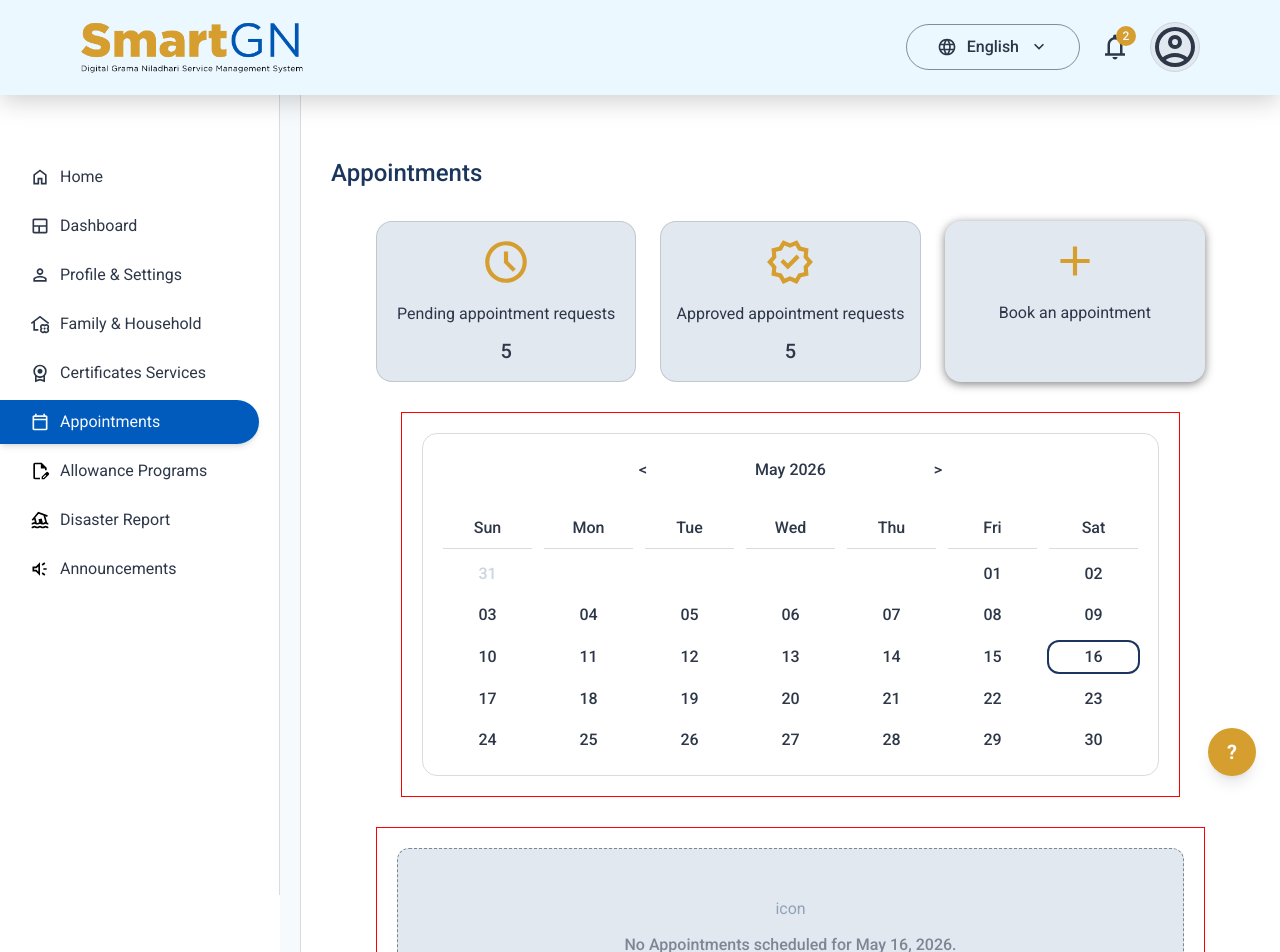
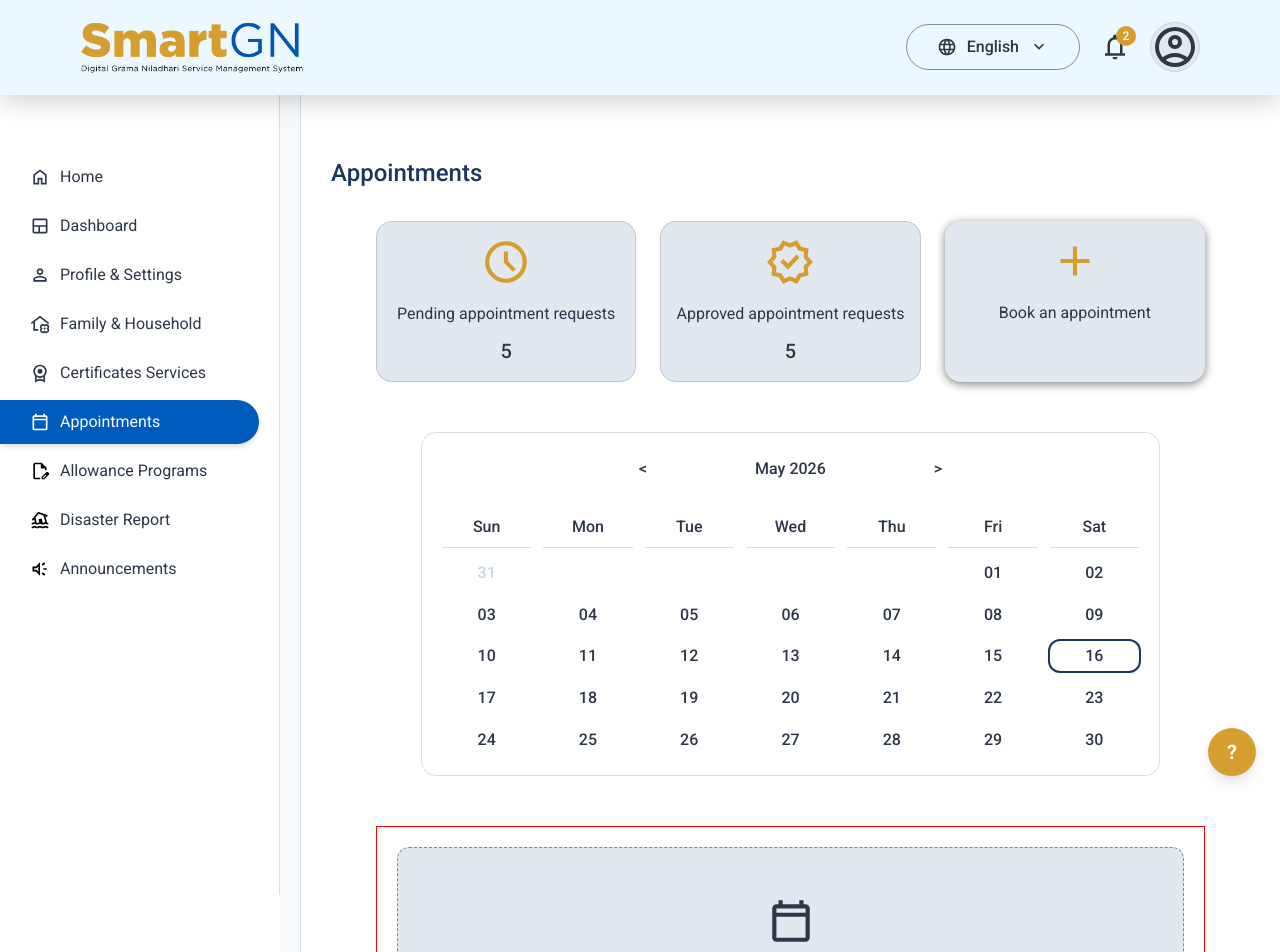
Before and after one commit to Mogith-Code/SmartGN-Digital-GN-Service-Management-System, a React (Vite) app in the folder SmartGN/: page /RAppointment in a window 1280 px wide. Shown: the top 952 px of the page. Built offline with nearby package versions, Linux system fonts and the light colour scheme.

Commit message:
update AppointmentSummary.jsx

```diff
--- a/SmartGN/src/Components/AppointmentsPage/AppointmentLayoutPage.jsx
+++ b/SmartGN/src/Components/AppointmentsPage/AppointmentLayoutPage.jsx
@@ -23,7 +23,7 @@ function AppointmentLayoutPage() {
         <CardLayout />
       </div>
 
-      <div className="flex mt-[30px] mx-[100px] p-[20px] border border-[red]">
+      <div className="flex mt-[30px] mx-[100px] p-[20px]">
         <CalenderLayout />
       </div>
 
--- a/SmartGN/src/Components/AppointmentsPage/AppointmentSummary.jsx
+++ b/SmartGN/src/Components/AppointmentsPage/AppointmentSummary.jsx
@@ -1,9 +1,14 @@
 import React from "react";
+import appointmentIcon from "../../assets/calendar_today_24dp_2D3748_FILL0_wght400_GRAD0_opsz24.svg";
 
 function AppointmentSummary() {
   return (
     <div className="flex w-full flex-col items-center justify-center p-12 px-6 text-center text-[#2D37488D] border-[1.5px] border-dashed border-[#2D37488D] rounded-xl bg-[#E2E8F0]">
-      <div className="mb-3 text-slate-400">icon</div>
+      <img
+        className="mb-3 w-[50px]"
+        src={appointmentIcon}
+        alt="Appointment Icon"
+      />
       <p className="font-medium text-[16px]">
         No Appointments scheduled for May 16, 2026.
       </p>
```
